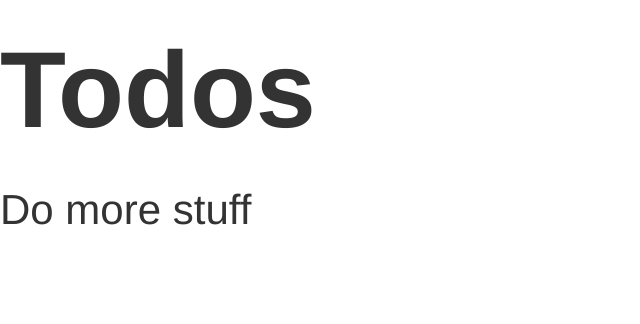
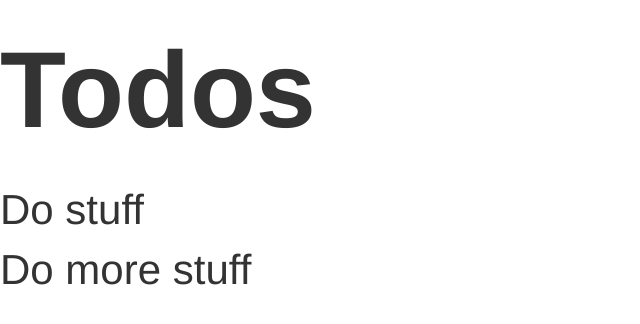
Before and after one commit to fwielstra/textstuffs, a plain HTML site: page backbone-pfz2012/todo/index.html in a window 1280 px wide. Shown: the top 324 px of the page, without its empty margins (0-640 px from the left). Drawn offline with Linux system fonts and the light colour scheme.

Commit message:
Step 4: Collections, rewrite render for collection

```diff
--- a/backbone-pfz2012/todo/index.html
+++ b/backbone-pfz2012/todo/index.html
@@ -25,6 +25,10 @@
 
       });
 
+      var Tasks = Backbone.Collection.extend({
+        model: Task
+      });
+
       var TaskView = Backbone.View.extend({
         tagName: "span",
         className: "todo-item",
@@ -38,7 +42,10 @@
         },
 
         render: function() {
-          this.$el.html(this.model.get("description"));
+          this.model.each(function(task) {
+           this.$el.append(task.get("description") +
+             "<br />");
+          }, this);
         }
       });
 
@@ -51,8 +58,10 @@
         priority: 5
       });
 
+      var tasks = new Tasks([aTask, anotherTask]);
+
       var taskView = new TaskView({
-        model: anotherTask
+        model: tasks
       });
 
       taskView.render();
```
